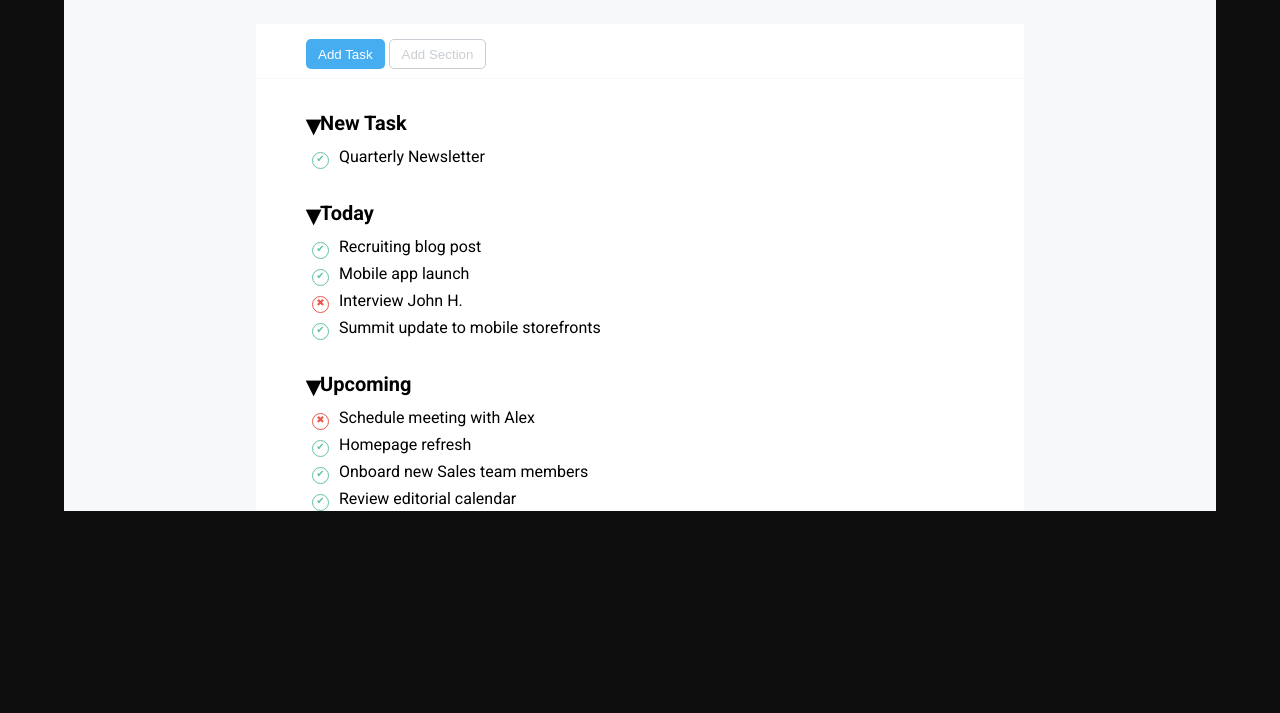
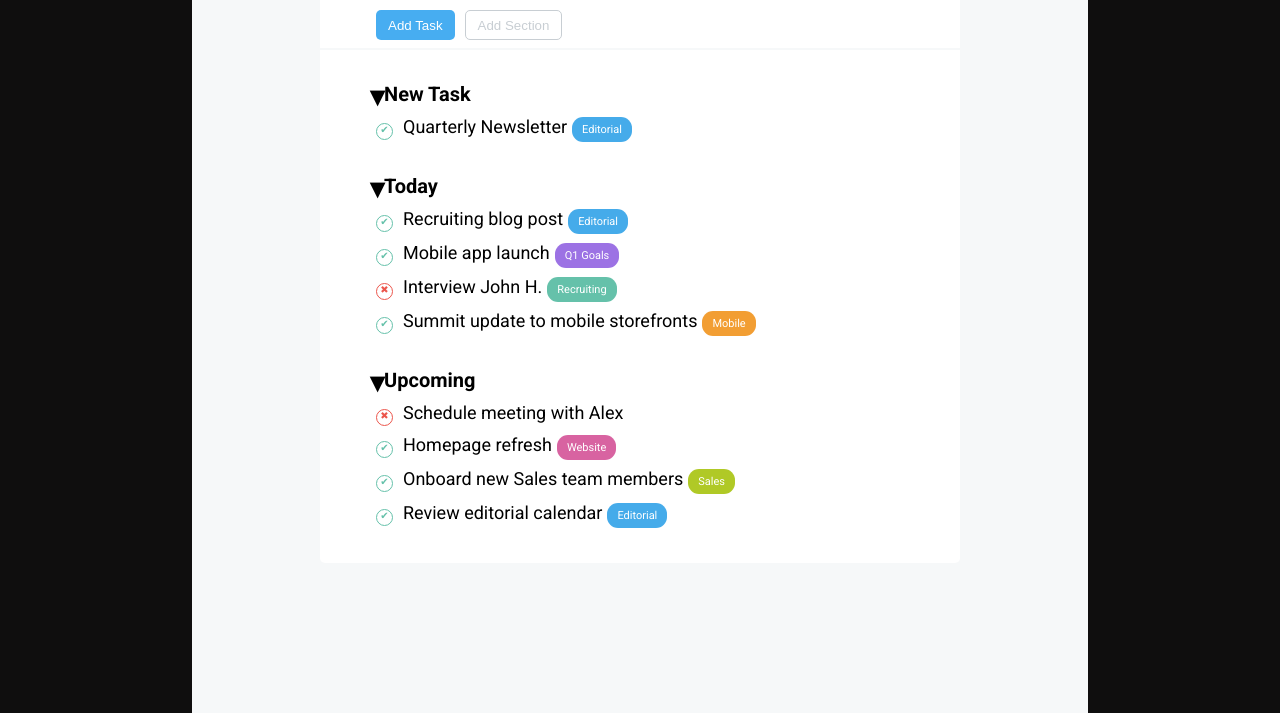
Before and after one commit to giorgiagalbullicavazzini/html-css-toboolist, a plain HTML site: page index.html in a window 1280 px wide. Shown: the part 96-809 px from the top of the page. Drawn offline with Linux system fonts and the light colour scheme.

Commit message:
Categorie e fix layout

```diff
--- a/css/style.css
+++ b/css/style.css
@@ -13,8 +13,12 @@ body {
 }
 
 .container {
-  width: 90vw;
-  margin: 20px auto;
+  position: absolute;
+  width: 70vw;
+  top: 50%;
+  left: 50%;
+  transform: translate(-50%, -50%);
+  padding-bottom: 150px;
   background-color: #F6F8F9;
   font-family: 'Roboto', sans-serif;
 }
@@ -39,8 +43,10 @@ header {
 /* Main */
 
 main {
-  width: 60vw;
-  margin: 30px auto;
+  width: 50vw;
+  border-radius: 5px;
+  margin: 30px auto 0;
+  padding-bottom: 30px;
   background-color: white;
 }
 
@@ -50,7 +56,7 @@ main {
   height: 55px;
   padding-top: 15px;
   padding-bottom: 10px;
-  border-bottom: 1px solid #F6F8F9;
+  border-bottom: 2px solid #F6F8F9;
 }
 
 .buttons, .tasks {
@@ -61,6 +67,7 @@ main {
   height: 30px;
   padding: 5px 12px;
   border-radius: 5px;
+  margin-left: 6px;
 }
 
 .button.blue {
@@ -91,8 +98,15 @@ main {
   vertical-align: sub;
 }
 
+/* Marker */
+
 .task ul {
   list-style: none;
+}
+
+.task .circle {
+  font-size: 18px;
+  margin-bottom: 5px;
 }
 
 .task .circle::before {
@@ -115,3 +129,45 @@ main {
   content: "\2716";
   color: #EC564C;
 }
+
+/* Category */
+
+.task .circle::after {
+  display: inline-block;
+  margin-left: 5px;
+  padding: 6px 10px;
+  border: none;
+  border-radius: 11px;
+  font-size: 11px;
+  color: white;
+}
+
+.circle.editorial::after {
+  content: "Editorial";
+  background-color: #45ABEA;
+}
+
+.circle.goals::after {
+  content: "Q1 Goals";
+  background-color: #9C72E4;
+}
+
+.circle.recruit::after {
+  content: "Recruiting";
+  background-color: #65C1AA;
+}
+
+.circle.mobile::after {
+  content: "Mobile";
+  background-color: #F29E33;
+}
+
+.circle.website::after {
+  content: "Website";
+  background-color: #D863A1;
+}
+
+.circle.sales::after {
+  content: "Sales";
+  background-color: #B0C926;
+}
--- a/index.html
+++ b/index.html
@@ -45,7 +45,7 @@
         <section class="new task">
           <h2>New Task</h2>
           <ul>
-            <li class="done circle">Quarterly Newsletter</li>
+            <li class="done circle editorial">Quarterly Newsletter</li>
           </ul>
         </section>
         <!-- // New Tasks -->
@@ -54,10 +54,10 @@
         <section class="today task">
           <h2>Today</h2>
           <ul>
-            <li class="done circle">Recruiting blog post</li>
-            <li class="done circle">Mobile app launch</li>
-            <li class="todo circle">Interview John H.</li>
-            <li class="done circle">Summit update to mobile storefronts</li>
+            <li class="done circle editorial">Recruiting blog post</li>
+            <li class="done circle goals">Mobile app launch</li>
+            <li class="todo circle recruit">Interview John H.</li>
+            <li class="done circle mobile">Summit update to mobile storefronts</li>
           </ul>
         </section>
         <!-- // Today Tasks -->
@@ -67,9 +67,9 @@
           <h2>Upcoming</h2>
           <ul>
             <li class="todo circle">Schedule meeting with Alex</li>
-            <li class="done circle">Homepage refresh</li>
-            <li class="done circle">Onboard new Sales team members</li>
-            <li class="done circle">Review editorial calendar</li>
+            <li class="done circle website">Homepage refresh</li>
+            <li class="done circle sales">Onboard new Sales team members</li>
+            <li class="done circle editorial">Review editorial calendar</li>
           </ul>
         </section>
         <!-- // Upcoming Tasks -->
```
